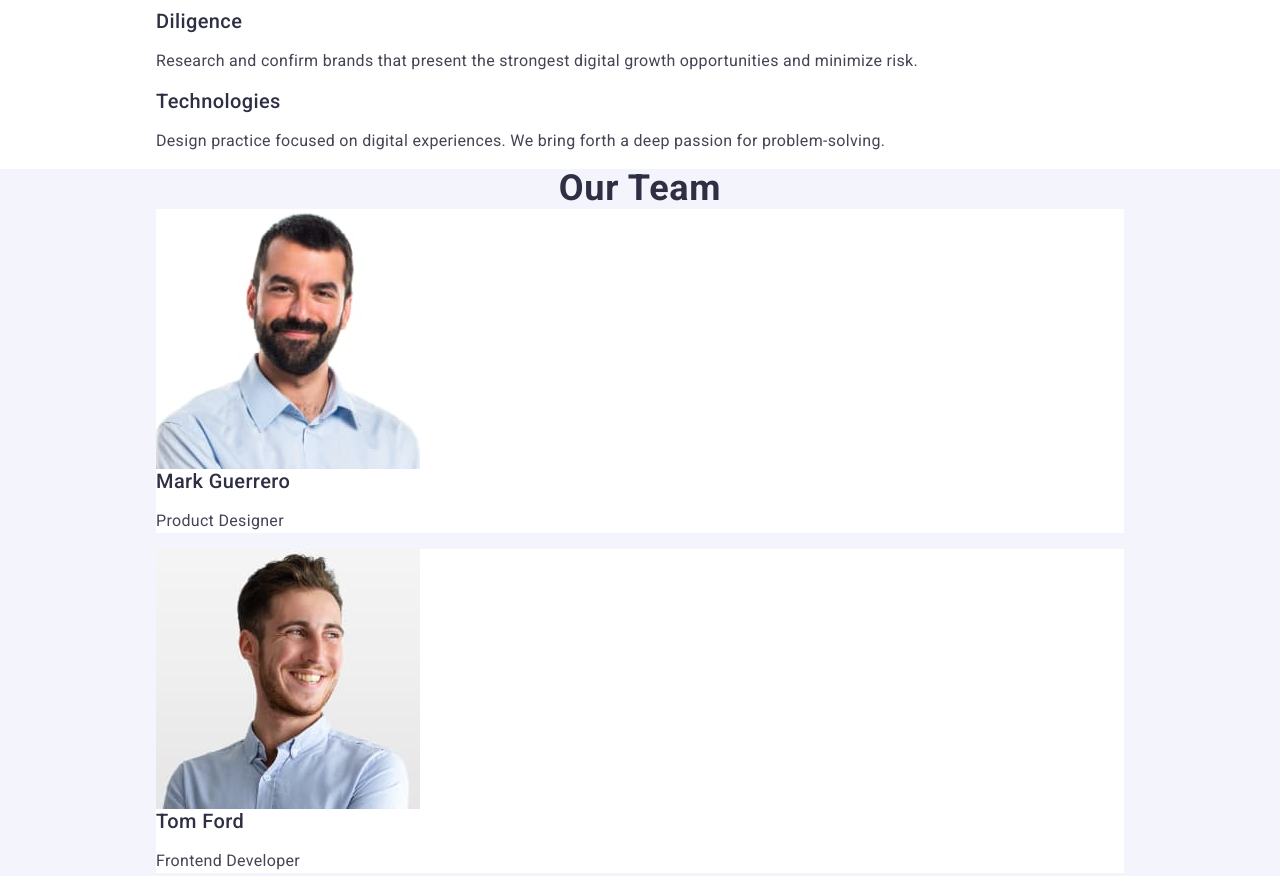
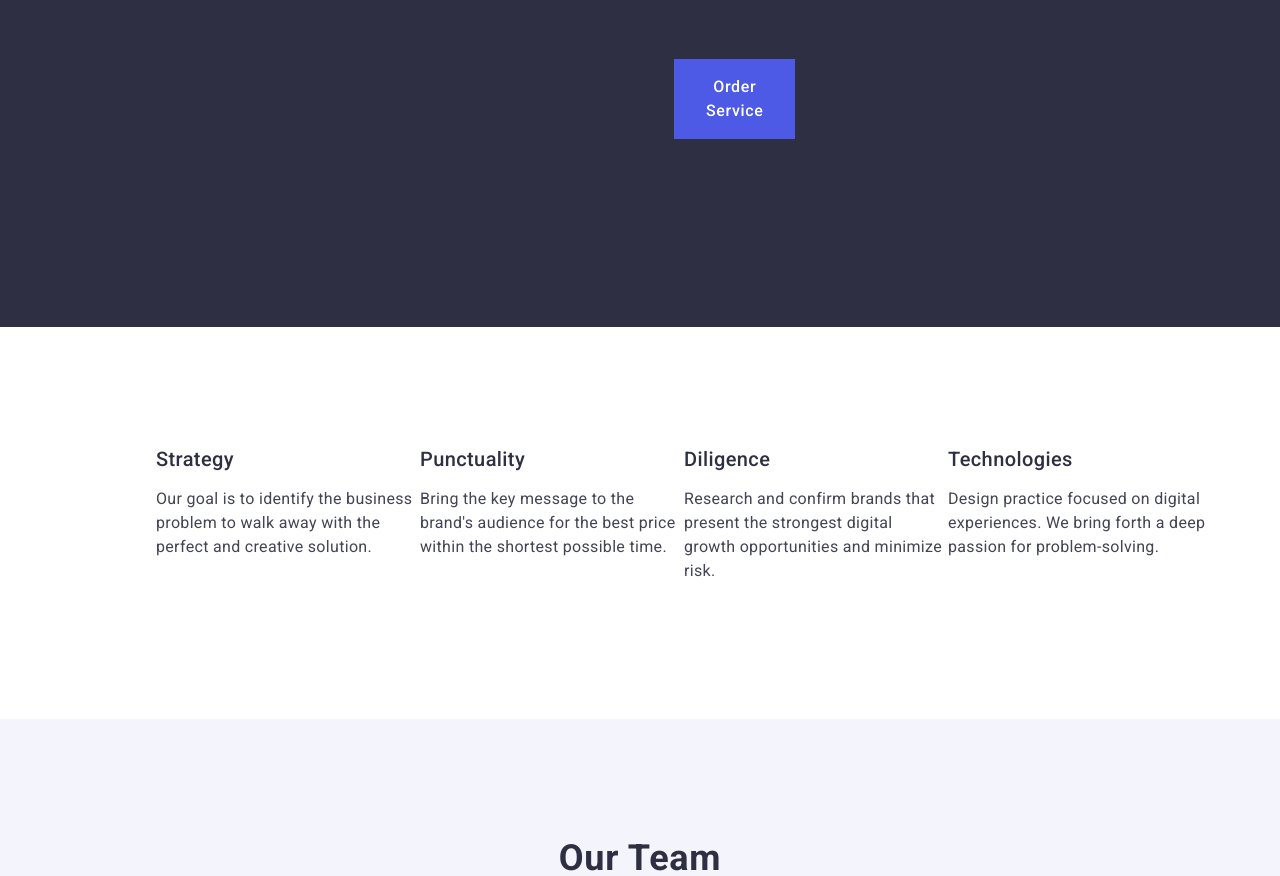
Before and after one commit to ruslan777lukas/goit-markup-hw-03, a plain HTML site: page index.html in a window 1280 px wide. Shown: the part 393-1269 px from the top of the page. Drawn offline with nearby package versions, Linux system fonts and the light colour scheme.

Commit message:
profits and team add

```diff
--- a/css/styles.css
+++ b/css/styles.css
@@ -22,6 +22,15 @@ body {
   margin-right: 0;
 }
 
+.container-secton-one {
+  display: block;
+  max-width: 100%;
+  padding-left: 510px;
+  padding-right: 510px;
+  margin-left: 0;
+  margin-right: 0;
+}
+
 .container-header {
   display: inline-flex;
   max-width: 100%;
@@ -30,6 +39,19 @@ body {
   margin-left: 0;
   margin-right: 0;
   margin-top: 0;
+}
+
+.profits {
+  display: flex;
+  padding-top: 120px;
+  padding-bottom: 120px;
+  justify-content: space-between;
+}
+
+.our-team {
+  display: flex;
+  padding-bottom: 120px;
+  justify-content: space-between;
 }
 
 .navigation {
@@ -53,16 +75,22 @@ ul {
 }
 
 .header-one {
+  display: block;
+  width: 496px;
+  padding-top: 188px;
+  margin-left: 0 auto;
   font-weight: 700;
   font-size: 56px;
   letter-spacing: 0.02em;
   line-height: 1.07;
-  text-align: center;
   color: #ffffff;
   background-color: #2e2f42;
+  text-align: center;
 }
 
 .header-two {
+  padding-top: 120px;
+  padding-bottom: 72px;
   font-weight: 700;
   line-height: 1.11;
   text-align: center;
@@ -151,6 +179,10 @@ ul {
 }
 
 .button-service {
+  padding: 16px 32px;
+  margin-top: 48px;
+  margin-bottom: 188px;
+  margin-left: 164px;
   border: 0;
   font-family: "Roboto", sans-serif;
   font-weight: 500;
@@ -175,6 +207,7 @@ ul {
 }
 
 .section-one {
+  display: flex;
   background-color: #2e2f42;
 }
 
@@ -183,6 +216,8 @@ ul {
 }
 
 .section-three .heroes {
+  width: 264px;
+  height: 380px;
   background-color: #ffffff;
 }
 
@@ -193,6 +228,7 @@ ul {
 }
 
 .body-one {
+  width: 264px;
   font-size: 16px;
   letter-spacing: 0.02em;
   line-height: 1.5;
--- a/index.html
+++ b/index.html
@@ -51,7 +51,7 @@
 
     <main>
       <section class="section-one">
-        <div class="container">
+        <div class="container-secton-one">
           <h1 class="header-one">Effective Solutions for Your Business</h1>
           <button class="button-service" type="button">Order Service</button>
         </div>
@@ -60,7 +60,7 @@
       <section>
         <div class="container">
           <h2 class="visually-hidden">Profits</h2>
-          <ul>
+          <ul class="profits">
             <li>
               <h3 class="header-three">Strategy</h3>
               <p class="body-one">
@@ -96,7 +96,7 @@
       <section class="section-three">
         <div class="container">
           <h2 class="header-two">Our Team</h2>
-          <ul>
+          <ul class="our-team">
             <li class="heroes">
               <img
                 src="./images/img2.jpg"
```
